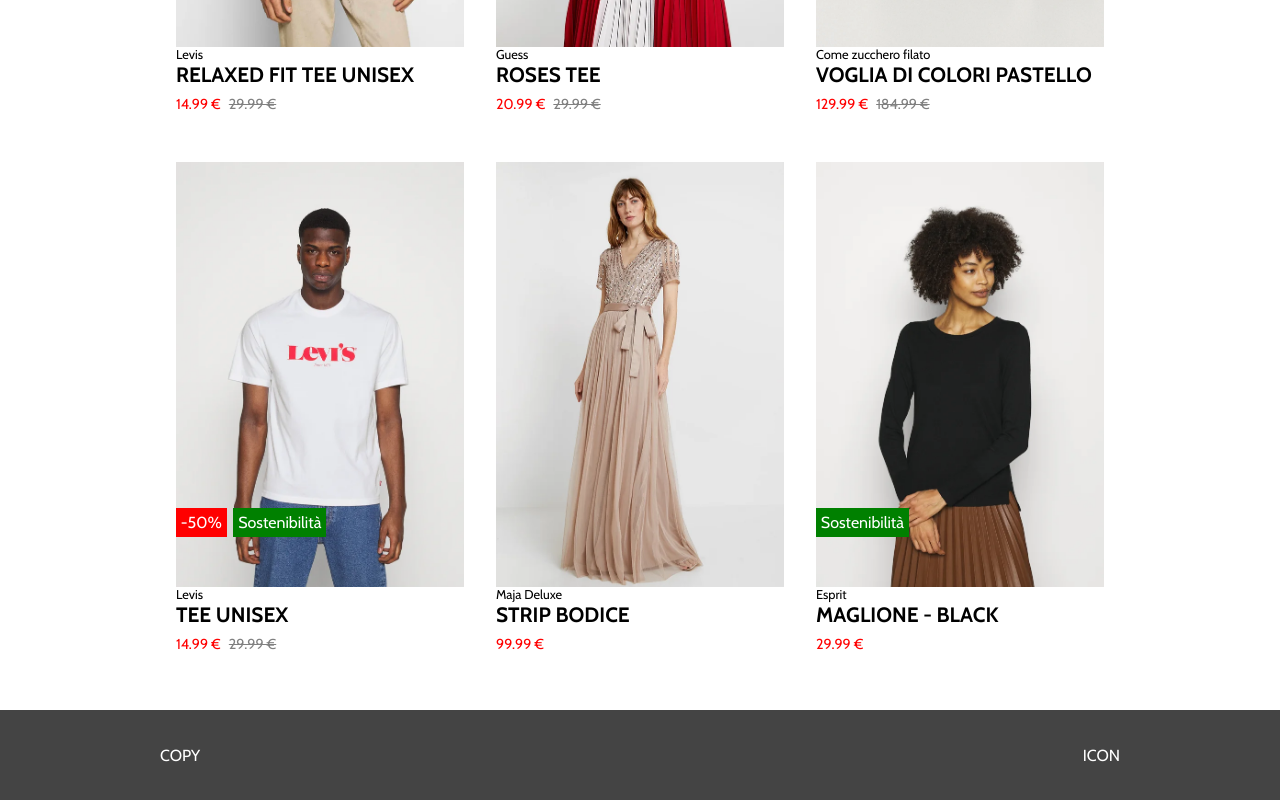
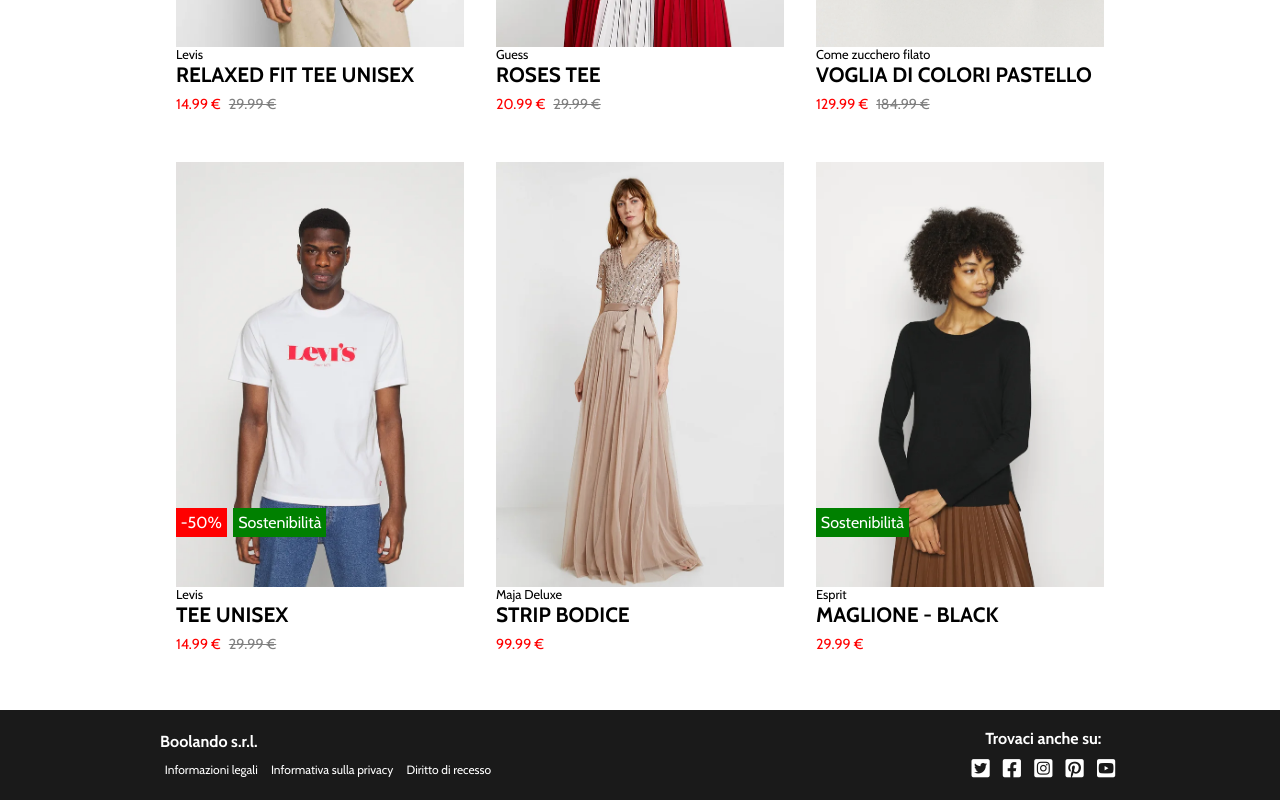
Before and after one commit to Claudio-Emmolo/html-css-boolando, a plain HTML site: page index.html in a window 1280 px wide. Shown: the part 473-1273 px from the top of the page. Drawn offline with nearby package versions, Linux system fonts and the light colour scheme.

Commit message:
add footer content

```diff
--- a/css/style.css
+++ b/css/style.css
@@ -52,17 +52,17 @@ div.main-logo img{
     width: 130px;
 }
 
-section.nav-bar ul li{
+ul.nav li{
     margin: 0 .3rem;
     display: inline;
 }
 
-section.nav-bar ul li a{
+ul.nav a{
     text-decoration: none;
     color: white;
 }
 
-section.nav-bar ul li a:hover{
+ul.nav li a:hover{
     color: rgb(179, 179, 179);
 
 }
@@ -200,7 +200,7 @@ span.sale{
 footer{
     width: 100%;
     height: 90px;
-    background-color: rgb(68, 68, 68);
+    background-color: #1a1a1a;
     margin-top: 3rem;
 }
 
@@ -209,3 +209,28 @@ footer{
     height: 100%;
     justify-content: space-between;
 }
+
+div.footer-section h1{
+    font-size: 1rem;
+}
+
+nav.nav-foot{
+    margin-top: .5rem;
+}
+
+ul.nav-foot,
+ul.nav-social{
+    margin-top: .5rem;
+}
+
+ul.nav-foot li a{
+    font-size: .75rem;
+}
+
+div.social-icon h1{
+    text-align: center;
+}
+
+ul.nav-social li a{
+    font-size: 1.3rem;
+}
--- a/index.html
+++ b/index.html
@@ -21,7 +21,7 @@
             <section class="nav-bar container flex-center">
 
                 <nav class="menu flex-center">
-                    <ul>
+                    <ul class="nav">
                         <li><a href="#">Donna</a></li>
                         <li><a href="#">Uomo</a></li>
                         <li><a href="#">Bambino</a></li>
@@ -33,7 +33,7 @@
                 </div>
 
                 <div class="account-icon flex-center">
-                    <ul>
+                    <ul class="nav">
                         <li><a href="#"><i class="fa-solid fa-user"></i></a></li>
                         <li><a href="#"><i class="fa-solid fa-heart"></i></li>
                         <li><a href="#"><i class="fa-solid fa-shopping-bag"></i></a></li>
@@ -134,8 +134,27 @@
 
         <footer>
             <div class="footer-section container flex-center">
-                <div class="copyright">COPY</div>
-                <div class="social-icon">ICON</div>
+                <div class="copyright">
+                    <h1>Boolando s.r.l.</h1>
+                    <nav class="foot-nav">
+                        <ul class="nav nav-foot">
+                            <li><a href="#">Informazioni legali</a></li>
+                            <li><a href="#">Informativa sulla privacy</a></li>
+                            <li><a href="#">Diritto di recesso</a></li>
+                        </ul>
+                    </nav>
+                </div>
+                <div class="social-icon">
+                    <h1>Trovaci anche su:</h1>
+                    <ul class="nav nav-social">
+                        <li><a href="#"><i class="fa-brands fa-square-twitter"></i></a></li>
+                        <li><a href="#"><i class="fa-brands fa-square-facebook"></i></a></li>
+                        <li><a href="#"><i class="fa-brands fa-square-instagram"></i></a></li>
+                        <li><a href="#"><i class="fa-brands fa-square-pinterest"></i></a></li>
+                        <li><a href="#"><i class="fa-brands fa-square-youtube"></i></a></li>
+
+                    </ul>
+                </div>
             </div>
         </footer>
     </body>
```
